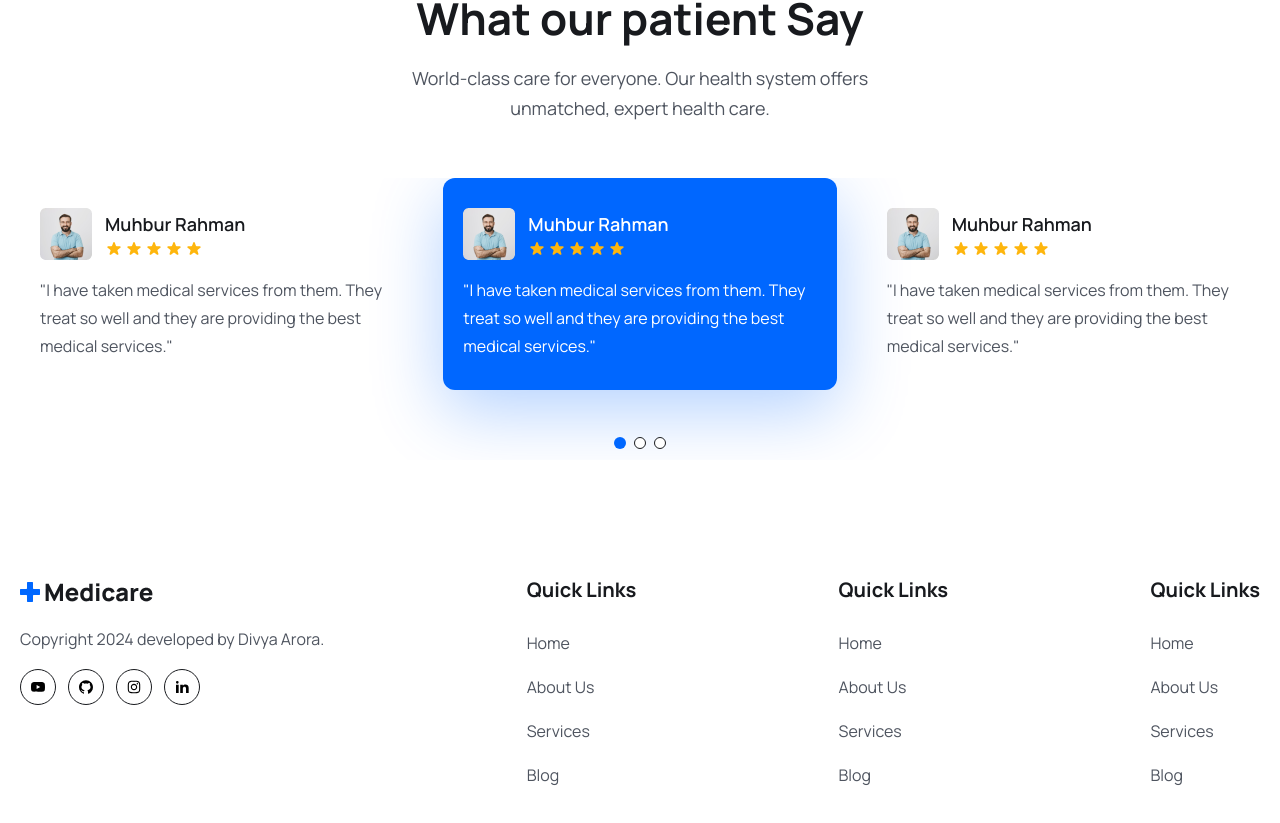
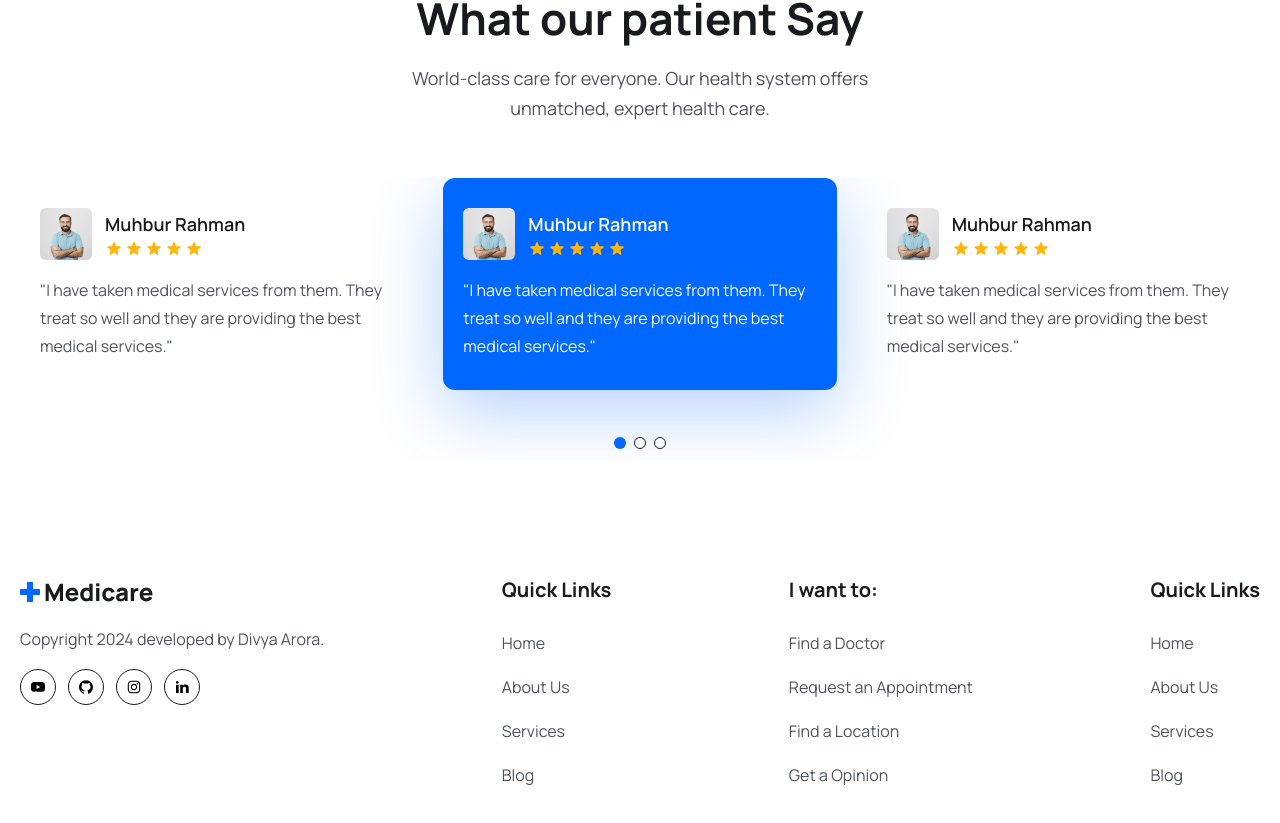
Before and after one commit to aroraadivya/Mern-Stack-Medicare, a React (Vite) app in the folder frontend/: page / in a window 1280 px wide. Shown: the part 5649-6472 px from the top of the page. Built offline with nearby package versions, Linux system fonts and the light colour scheme.

Commit message:
Update Footer component: change Quick Links heading and update link mapping

```diff
--- a/frontend/src/components/Footer/Footer.jsx
+++ b/frontend/src/components/Footer/Footer.jsx
@@ -100,10 +100,10 @@ const Footer = () => {
                 </div>
 
                 <div>
-                    <h2 className='text-[20px] leading-[30px] font-[700] mb-6 text-headingColor'>Quick Links</h2>
+                    <h2 className='text-[20px] leading-[30px] font-[700] mb-6 text-headingColor'>I want to:</h2>
 
                     <ul>
-                        {quickLinks01.map((item, index) => <li key={index} className='mb-4'> <Link to={item.path} className='text-[16px] leading-7 font-[400] text-textColor'>
+                        {quickLinks02.map((item, index) => <li key={index} className='mb-4'> <Link to={item.path} className='text-[16px] leading-7 font-[400] text-textColor'>
                             {item.display}
                         </Link></li>)}
                     </ul>
```
